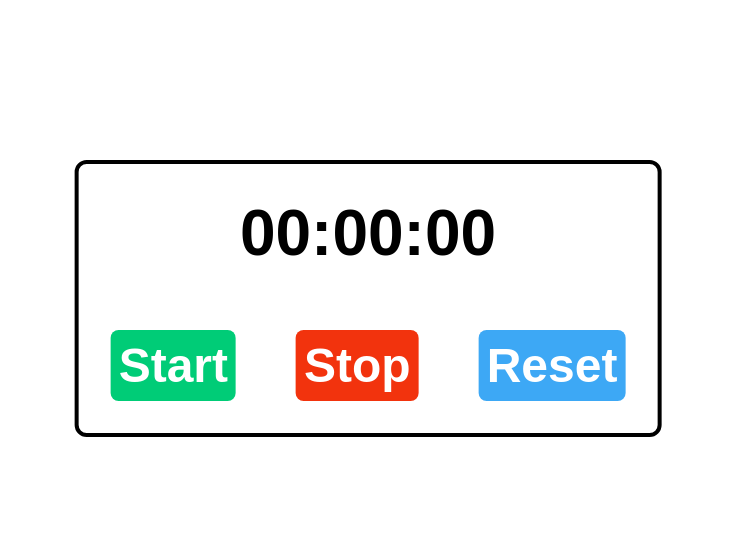
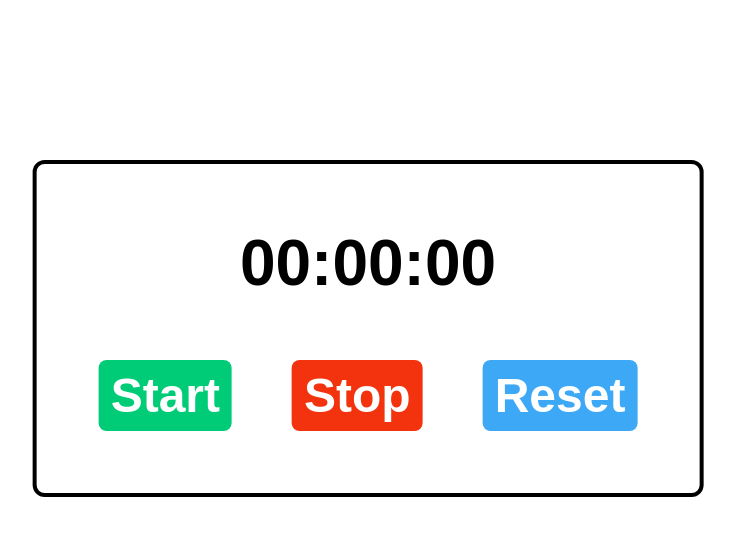
Before and after one commit to kraljic9/react-stopWatch, a React (Vite) app in the folder react-stopWatch/: page / in a window 1280 px wide. Shown: the top 536 px of the page, without its empty margins (272-1007 px from the left). Built offline with nearby package versions, Linux system fonts and the light colour scheme.

Commit message:
Added more padding to container and buttons

```diff
--- a/react-stopWatch/src/index.css
+++ b/react-stopWatch/src/index.css
@@ -18,7 +18,7 @@ body {
   flex-direction: column;
   gap: 60px;
   border: 4px solid black;
-  padding: 32px;
+  padding: 62px;
   border-radius: 12px;
 }
 
@@ -35,7 +35,7 @@ body {
 
 button {
   font-size: 3rem;
-  padding: 8px;
+  padding: 8px 12px;
   border: none;
   border-radius: 8px;
   color: white;
```
